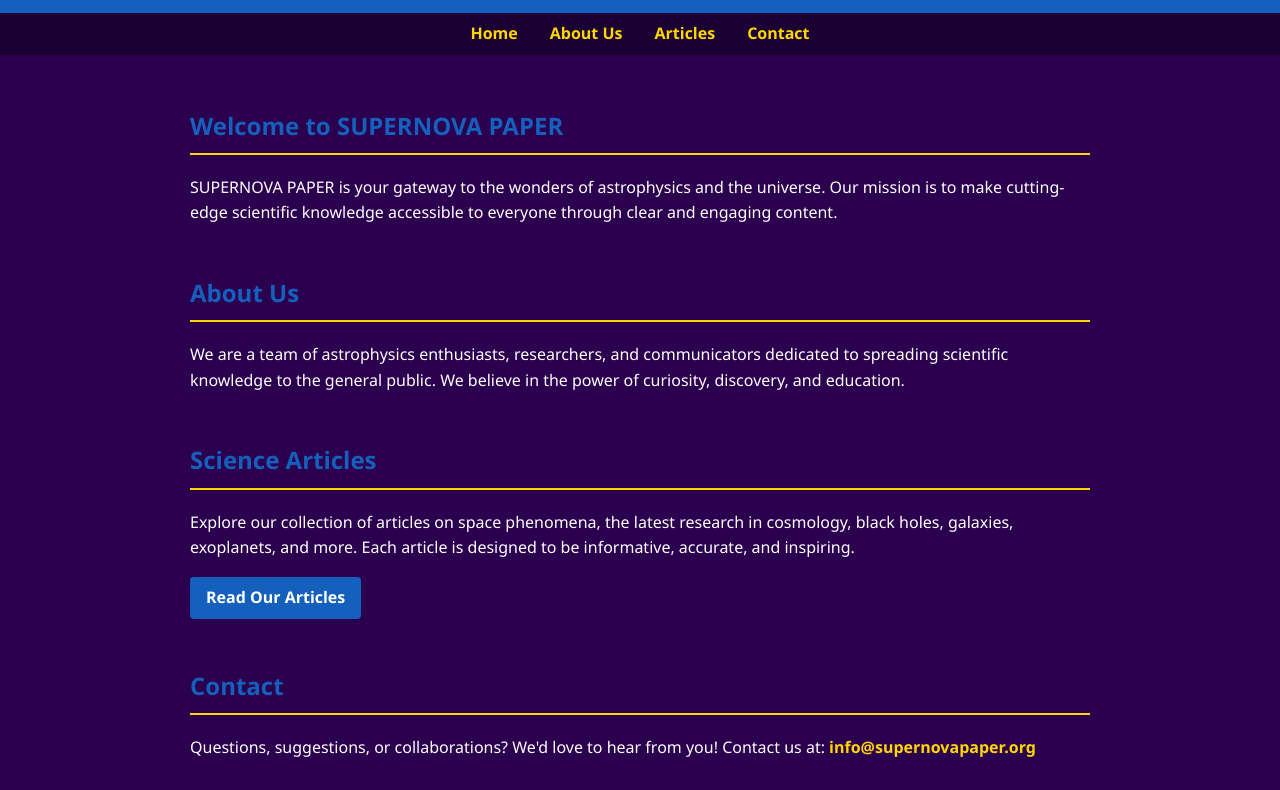
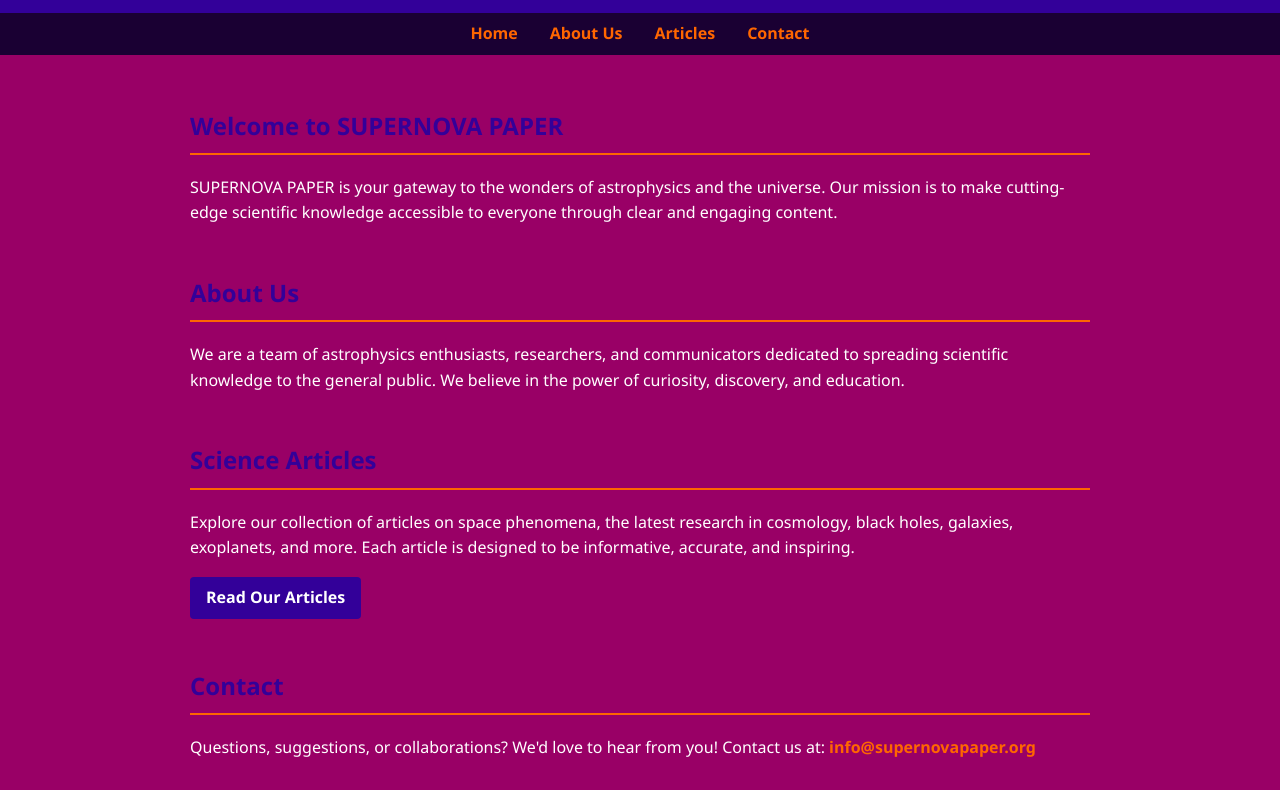
Before and after one commit to elianzeus1/redshifted, a plain HTML site: page index.html in a window 1280 px wide. Shown: the part 99-889 px from the top of the page. Drawn offline with Linux system fonts and the light colour scheme.

Commit message:
Update index.html
change colors

```diff
--- a/index.html
+++ b/index.html
@@ -7,9 +7,9 @@
   <title>SUPERNOVA PAPER</title>
   <style>
     :root {
-      --dark-purple: #2b004f;
-      --denim-blue: #1560bd;
-      --bright-yellow: #ffd700;
+      --dark-purple: #990066;
+      --denim-blue: #330099;
+      --bright-yellow: #FF6600;
       --font-main: 'Segoe UI', Tahoma, Geneva, Verdana, sans-serif;
     }
 
```
